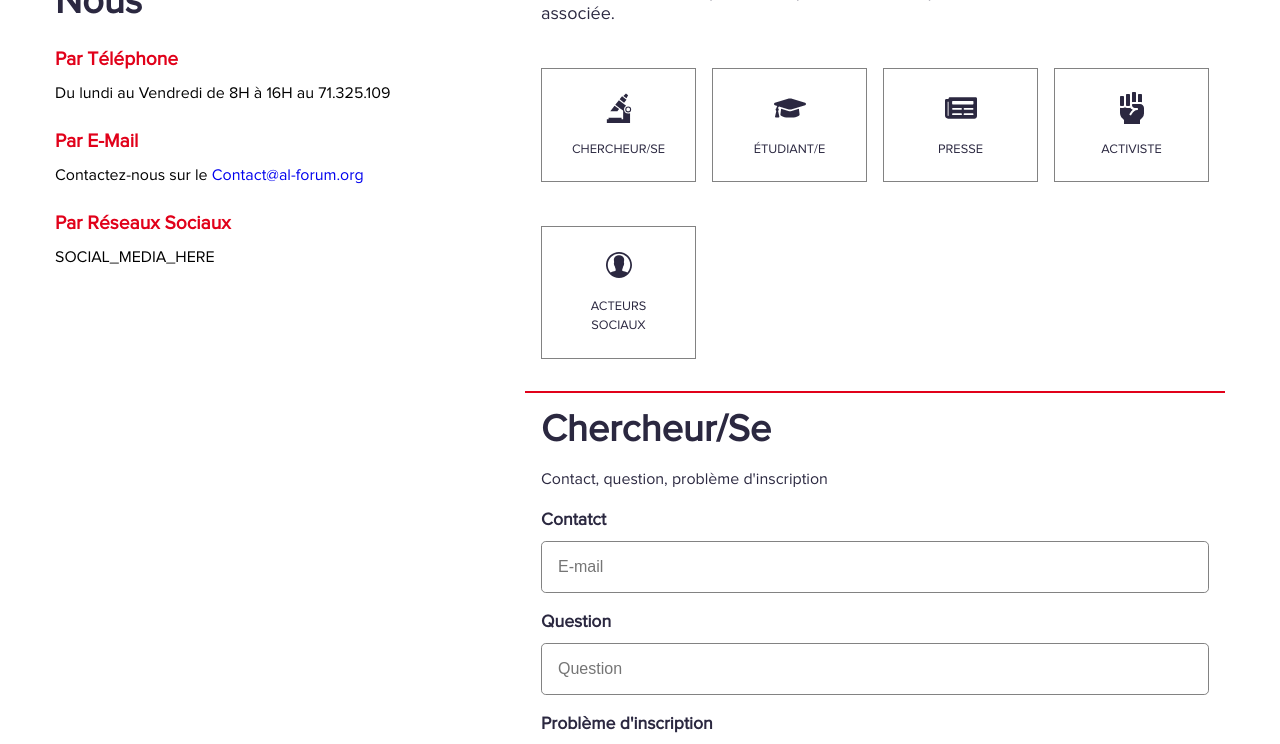
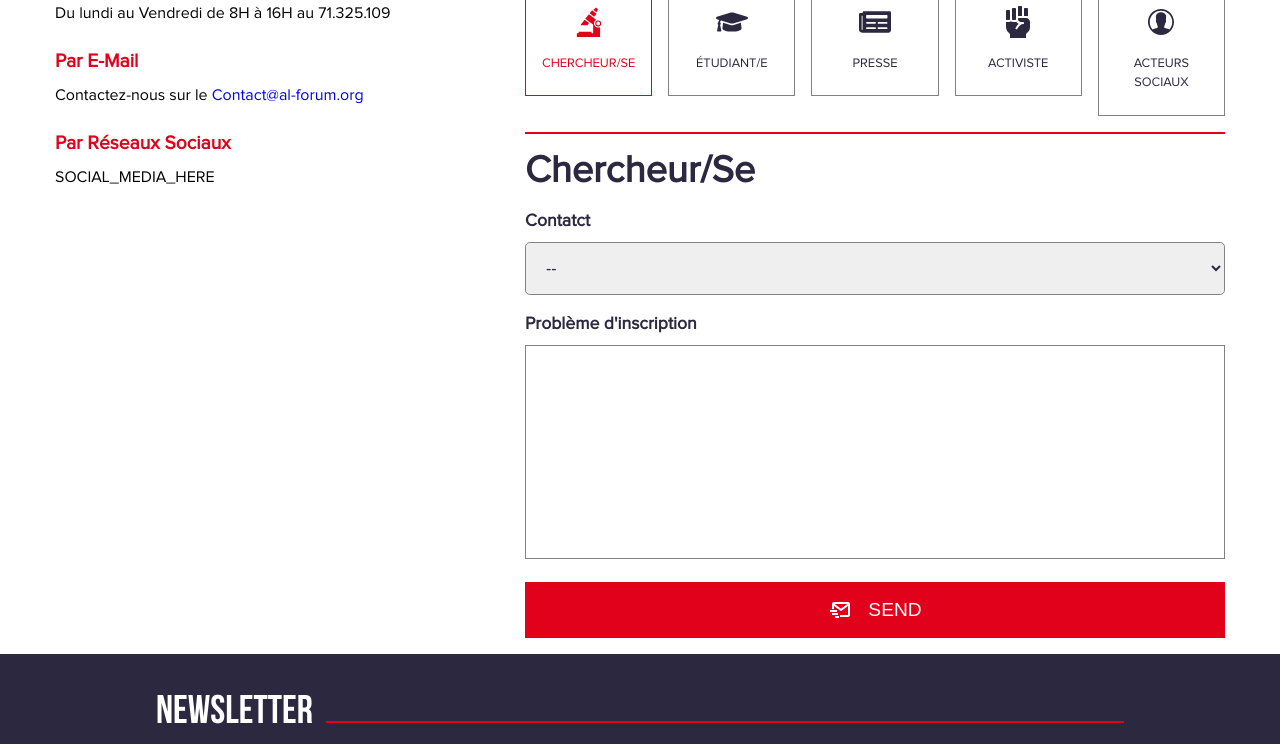
Before and after one commit to tarekguermazi/buildfront0602, a React (Create React App) app: page /contact in a window 1280 px wide. Shown: the part 400-1144 px from the top of the page. Built offline with nearby package versions, Linux system fonts and the light colour scheme.

Commit message:
Finql for; re6styling

```diff
--- a/src/view/Contact/Contact.tsx
+++ b/src/view/Contact/Contact.tsx
@@ -28,7 +28,7 @@ const ContactLayout = styled.section`
 
 const WideContent = styled.section`
   max-width: 100%;
-  margin-top: 5rem;
+  margin-top: 2rem;
   /* background-color: var(--gray6); */
   /* border-top: 5px solid var(--violet); */
 `;
--- a/src/view/Contact/Content/Content.tsx
+++ b/src/view/Contact/Content/Content.tsx
@@ -15,7 +15,8 @@ export default function Content() {
 }
 
 const MainLayout = styled.section`
-    margin: 2rem auto;
+    margin: 0 auto;
+    margin-bottom: 1rem;
     width: 1170px;
     min-height: 200px;
 
--- a/src/view/Contact/Content/FormBody.tsx
+++ b/src/view/Contact/Content/FormBody.tsx
@@ -7,16 +7,16 @@ export default function FormBody({ userType }) {
     return (
         <BodyLayout>
             <h3>{userType}</h3>
-            <p>Contact, question, problème d'inscription</p>
 
             <form>
                 <div>
-                    <label htmlFor="emailInput">Contatct</label>
-                    <input type="email" placeholder='E-mail' id='emailInput' />
-                </div>
-                <div>
-                    <label htmlFor="quesstionInput">Question</label>
-                    <input type="text" placeholder='Question' id='questionInput' />
+                    <label htmlFor="contacttype">Contatct</label>
+                    <select id='contacttype'>
+                        <option value="--">--</option>
+                        <option value="contact">contact</option>
+                        <option value="question">question</option>
+                        <option value="problem">problem</option>
+                    </select>
                 </div>
                 <div>
                     <label htmlFor="problemInput">Problème d'inscription</label>
@@ -35,9 +35,8 @@ export default function FormBody({ userType }) {
 
 const BodyLayout = styled.section`
     width: 700px;
-    margin-top: 1rem;
     background-color: #fff;
-    padding: 1rem;
+    padding-top: 1rem;
     border-top: 2px solid #E1011A;
 
     h3{
@@ -54,7 +53,6 @@ const BodyLayout = styled.section`
     }
 
     form{
-        margin-top: 1rem;
         font-family: "Proxima Nova";
         font-size: 1rem;
         line-height: 1.5;
@@ -68,6 +66,7 @@ const BodyLayout = styled.section`
         }
 
         input,
+        select,
         textarea {
             width: 100%;
             margin-top: .5rem;
--- a/src/view/Contact/Content/FormHeader.tsx
+++ b/src/view/Contact/Content/FormHeader.tsx
@@ -8,10 +8,11 @@ import { IoIosContact } from 'react-icons/io';
 export default function FormHeader({ setUserType }) {
 
     const userTypes = [
-        { type: 'étudiant', display: 'étudiant/e', icon: 'graduation' },
-        { type: 'presse', display: 'presse', icon: 'newPaper' },
-        { type: 'activiste', display: 'activiste', icon: 'power' },
-        { type: 'acteursSociaux', display: 'acteurs sociaux', icon: 'contact' }
+        { type: 'chercheur', display: 'chercheur/se', icon: 'GiMicroscope', state: 0 },
+        { type: 'étudiant', display: 'étudiant/e', icon: 'graduation', state: 1 },
+        { type: 'presse', display: 'presse', icon: 'newPaper', state: 1 },
+        { type: 'activiste', display: 'activiste', icon: 'power', state: 1 },
+        { type: 'acteursSociaux', display: 'acteurs sociaux', icon: 'contact', state: 1 }
     ]
 
     const handleUserTypeSelection = event => {
@@ -26,7 +27,7 @@ export default function FormHeader({ setUserType }) {
 
             <div className="radioOptins" onChange={handleUserTypeSelection}>
                 <label htmlFor="chercheur">
-                    <input type="radio" name="userType" value="chercheur" id="chercheur" />
+                    <input type="radio" name="userType" value="chercheur" id="chercheur" defaultChecked />
                     <div className="contentContainer">
                         <GiMicroscope className='icon' />
                         <span>chercheur/se</span>
@@ -36,6 +37,7 @@ export default function FormHeader({ setUserType }) {
                 {/* OTHERS */}
                 {
                     userTypes.map((userTypes, index) => {
+                        if (userTypes.state === 1) {
                             return (
                                 <label htmlFor={userTypes.type} key={index}>
                                     <input type="radio" name='userType' value={userTypes.type} id={userTypes.type} />
@@ -63,6 +65,7 @@ export default function FormHeader({ setUserType }) {
                                     </div>
                                 </label>
                             )
+                        }
                     })
                 }
             </div>
@@ -74,7 +77,7 @@ export default function FormHeader({ setUserType }) {
 const HeaderLayout = styled.section`
     width: 700px;
     background-color: #fff;
-    padding: 1rem;
+    padding-bottom: 1rem;
 
     font-family: "Proxima Nova";
     font-size: 1.2rem;
@@ -95,7 +98,7 @@ const HeaderLayout = styled.section`
         width: 100%;
         display: grid;
         grid-gap: 1rem;
-        grid-template-columns: repeat(auto-fit, minmax(150px, 1fr));
+        grid-template-columns: repeat(auto-fit, minmax(70px, 1fr));
 
         input[type="radio"]{
             display: none;
--- a/src/view/Contact/Content/LeftSection.tsx
+++ b/src/view/Contact/Content/LeftSection.tsx
@@ -19,9 +19,6 @@ export default function LeftSection() {
 }
 
 const LeftLayout = styled.section`
-    width: 500px;
-    padding: 2rem 0;
-
     h3{
         font-family: "Proxima Nova";
         text-transform: capitalize;
```
Lines whose indentation alone changed are shown as unchanged.
